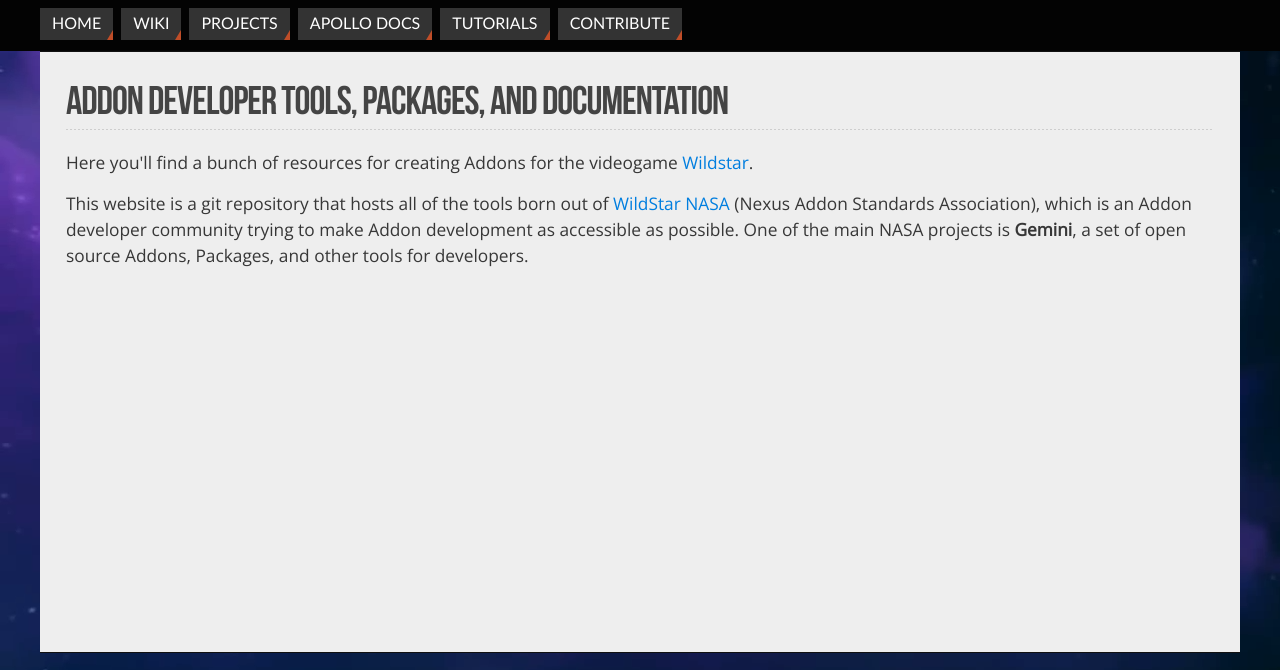
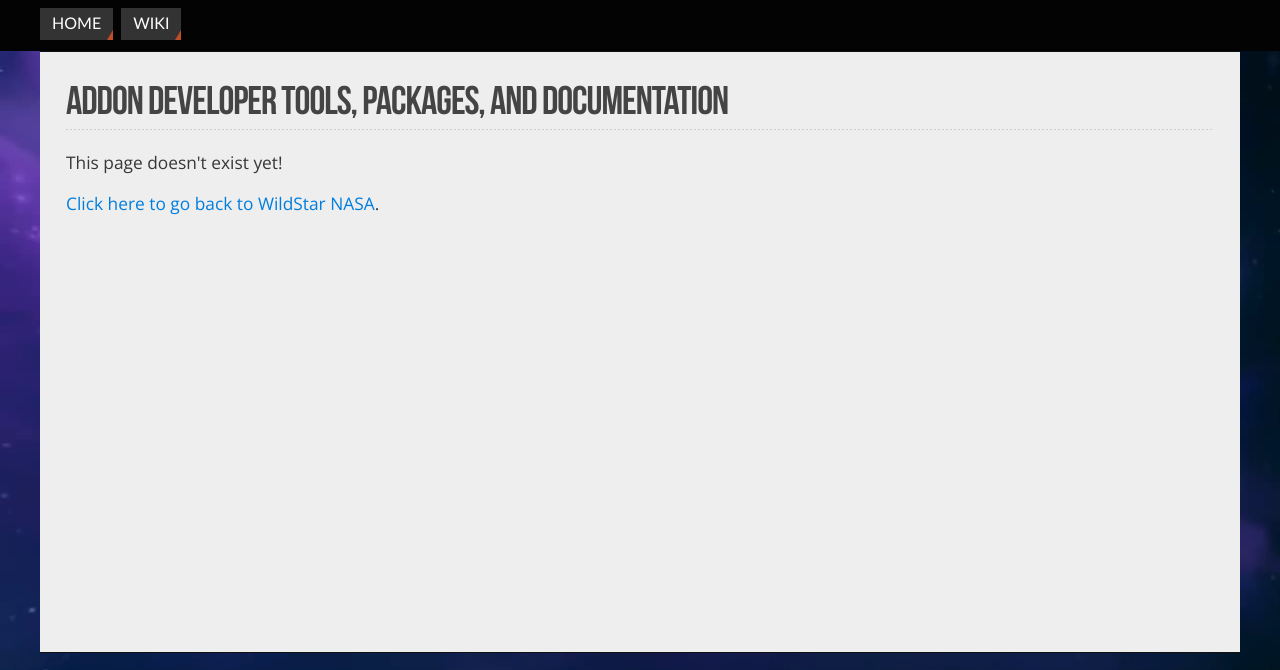
Before and after one commit to wildstarnasa/WildStarNASA, a plain HTML site: page index.html in a window 1280 px wide. Shown: the part 130-800 px from the top of the page. Drawn offline with nearby package versions, Linux system fonts and the light colour scheme.

Commit message:
dev page changed to just link back to wildstarnasa.com

```diff
--- a/index.html
+++ b/index.html
@@ -22,10 +22,10 @@
 				<nav>
 					<a href="http://dev.wildstarnasa.com">HOME</a>
 					<a href="http://wiki.wildstarnasa.com">WIKI</a>
-					<a href="http://dev.wildstarnasa.com">PROJECTS</a>
+					<!--<a href="http://dev.wildstarnasa.com">PROJECTS</a>
 					<a href="http://dev.wildstarnasa.com">APOLLO DOCS</a>
 					<a href="http://dev.wildstarnasa.com">TUTORIALS</a>
-					<a href="http://dev.wildstarnasa.com">CONTRIBUTE</a>
+					<a href="http://dev.wildstarnasa.com">CONTRIBUTE</a>-->
 				</nav>
 			</header>
 		</div>
@@ -35,46 +35,8 @@
 				<h2>
 					<a name="wildstar-tools-packages-and-documentation" class="anchor" href="#wildstar-tools-packages-and-documentation"><span class="octicon octicon-link"></span></a>Addon Developer Tools, Packages, and Documentation
 				</h2>
-				<p>Here you'll find a bunch of resources for creating Addons for the videogame <a href="http://http://www.wildstar-online.com">Wildstar</a>. </p>
-				<p>This website is a git repository that hosts all of the tools born out of <a href="http://www.wildstarnasa.com">WildStar NASA</a> (Nexus Addon Standards Association), which is an Addon developer community trying to make Addon development as accessible as possible. One of the main NASA projects is <strong>Gemini</strong>, a set of open source Addons, Packages, and other tools for developers. </p>
-				<p></p>
-				<!--<h3>
-					<a name="projects" class="anchor" href="#projects"><span class="octicon octicon-link"></span></a>Projects
-				</h3>
-				<h4>
-					<a name="gemini" class="anchor" href="#gemini"><span class="octicon octicon-link"></span></a>Gemini
-				</h4>
-				<ul>
-					<li>
-						<strong>GeminiConsole</strong>&nbsp;&nbsp;&nbsp;&nbsp;Download&nbsp;&nbsp;&nbsp;&nbsp;API Documentation
-					</li>
-					<li>
-						<strong>GeminiEditor</strong>&nbsp;&nbsp;&nbsp;&nbsp;Download&nbsp;&nbsp;&nbsp;&nbsp;API Documentation
-					</li>
-					<li>
-						<strong>GeminiDesigner</strong>&nbsp;&nbsp;&nbsp;&nbsp;Download&nbsp;&nbsp;&nbsp;&nbsp;API Documentation
-					</li>
-					<li>
-						<strong>GeminiLogging</strong>&nbsp;&nbsp;&nbsp;&nbsp;Download&nbsp;&nbsp;&nbsp;&nbsp;API Documentation
-					</li>
-				</ul>-->
-				<!--<h4>
-					<a name="addons-and-tools-by-draftomatic" class="anchor" href="#addons-and-tools-by-draftomatic"><span class="octicon octicon-link"></span></a>Addons and Tools by draftomatic
-				</h4>
-				<ul>
-					<li>
-						<strong>XmlDocument</strong>    <a href="https://raw.github.com/draftomatic/wildstar/master/lib/XmlDocument.lua">Download</a>    <a href="https://github.com/draftomatic/wildstar/blob/master/doc/XmlDocument.md">API Documentation</a></p>
-					</li>
-					<li>
-						<strong>PixiePlot</strong>    Download    API Documentation
-					</li>
-					<li>
-						<strong>JScanBot</strong>    Download    API Documentation
-					</li>
-					<li>
-						<strong>HUDControl</strong>    Download    API Documentation
-					</li>
-				</ul>-->
+				<p>This page doesn't exist yet! </p>
+				<p><a href="http://www.wildstarnasa.com">Click here to go back to WildStar NASA</a>.</p>
 			</section>
 		</div>
 		<!-- FOOTER  -->
```
